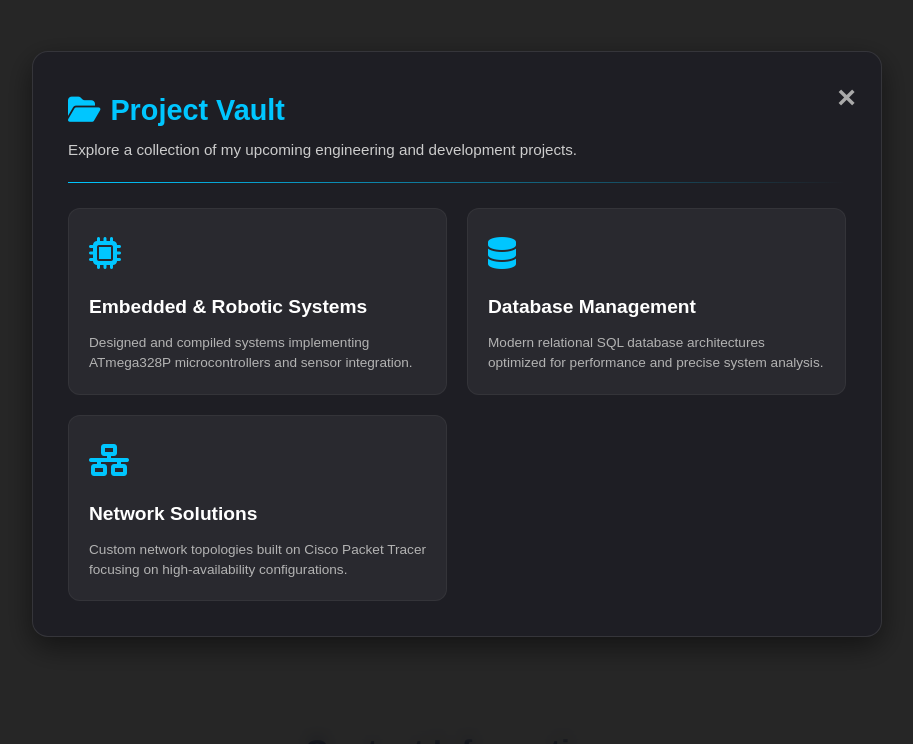
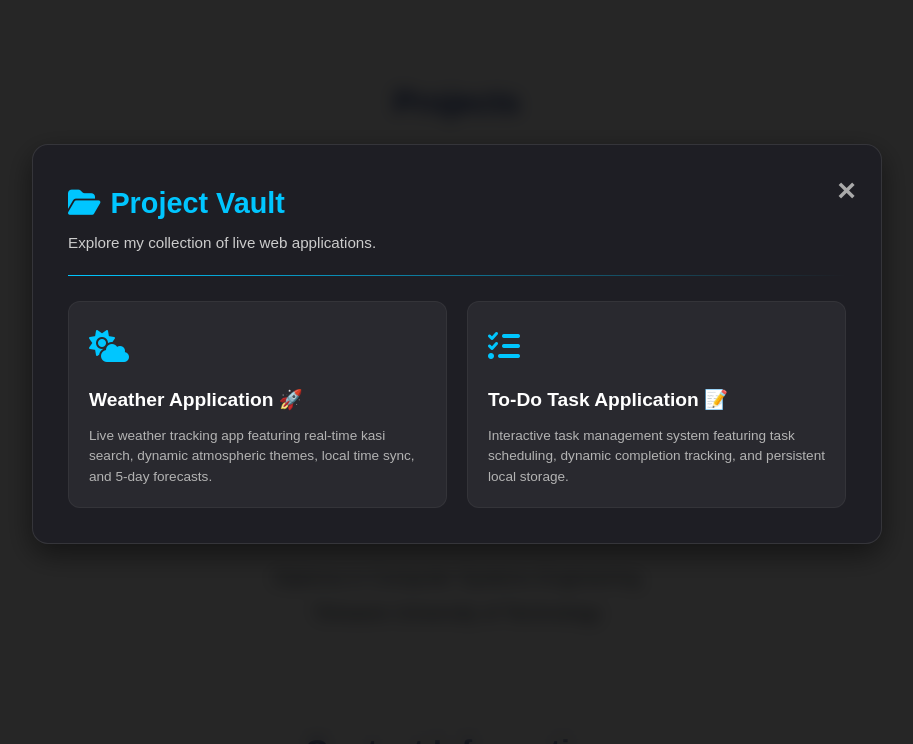
Before and after one commit to SifisoSiyabonga/SifisoTheEngineerPortfolio.io, a website: page index.html in a window 1280 px wide. Both pictures are taken after a click on the button "Launch Project Showcase". Shown: the part 3733-4477 px from the top of the page, without its empty margins (183-1096 px from the left). Drawn offline with nearby package versions, Linux system fonts and the light colour scheme.

Commit message:
Updated index.html in portfolio

```diff
--- a/index.html
+++ b/index.html
@@ -121,7 +121,7 @@
 
         .modal-project-grid {
             display: grid;
-            grid-template-columns: repeat(auto-fit, minmax(250px, 1fr));
+            grid-template-columns: repeat(auto-fit, minmax(280px, 1fr));
             gap: 20px;
         }
 
@@ -132,6 +132,9 @@
             padding: 20px;
             border: 1px solid rgba(255, 255, 255, 0.05);
             transition: transform 0.3s ease, border 0.3s ease;
+            text-decoration: none;
+            color: inherit;
+            display: block;
         }
 
         .modal-card:hover {
@@ -355,24 +358,22 @@
         <div class="modal-content">
             <span class="close-btn">&times;</span>
             <h2><i class="fa-solid fa-folder-open"></i> Project Vault</h2>
-            <p class="modal-subtitle">Explore a collection of my upcoming engineering and development projects.</p>
+            <p class="modal-subtitle">Explore my collection of live web applications.</p>
             <hr>
             <div class="modal-project-grid">
-                <div class="modal-card">
-                    <div class="modal-card-icon"><i class="fa-solid fa-microchip"></i></div>
-                    <h3>Embedded & Robotic Systems</h3>
-                    <p>Designed and compiled systems implementing ATmega328P microcontrollers and sensor integration.</p>
-                </div>
-                <div class="modal-card">
-                    <div class="modal-card-icon"><i class="fa-solid fa-database"></i></div>
-                    <h3>Database Management</h3>
-                    <p>Modern relational SQL database architectures optimized for performance and precise system analysis.</p>
-                </div>
-                <div class="modal-card">
-                    <div class="modal-card-icon"><i class="fa-solid fa-network-wired"></i></div>
-                    <h3>Network Solutions</h3>
-                    <p>Custom network topologies built on Cisco Packet Tracer focusing on high-availability configurations.</p>
-                </div>
+                <!-- Weather Application Card -->
+                <a href="https://SifisoSiyabonga.github.io/Weather-Application/" target="_blank" rel="noopener noreferrer" class="modal-card">
+                    <div class="modal-card-icon"><i class="fa-solid fa-cloud-sun"></i></div>
+                    <h3>Weather Application 🚀</h3>
+                    <p>Live weather tracking app featuring real-time kasi search, dynamic atmospheric themes, local time sync, and 5-day forecasts.</p>
+                </a>
+
+                <!-- To-Do Task Application Card -->
+                <a href="https://sifisosiyabonga.github.io/to-do-task-application/" target="_blank" rel="noopener noreferrer" class="modal-card">
+                    <div class="modal-card-icon"><i class="fa-solid fa-list-check"></i></div>
+                    <h3>To-Do Task Application 📝</h3>
+                    <p>Interactive task management system featuring task scheduling, dynamic completion tracking, and persistent local storage.</p>
+                </a>
             </div>
         </div>
     </div>
```
